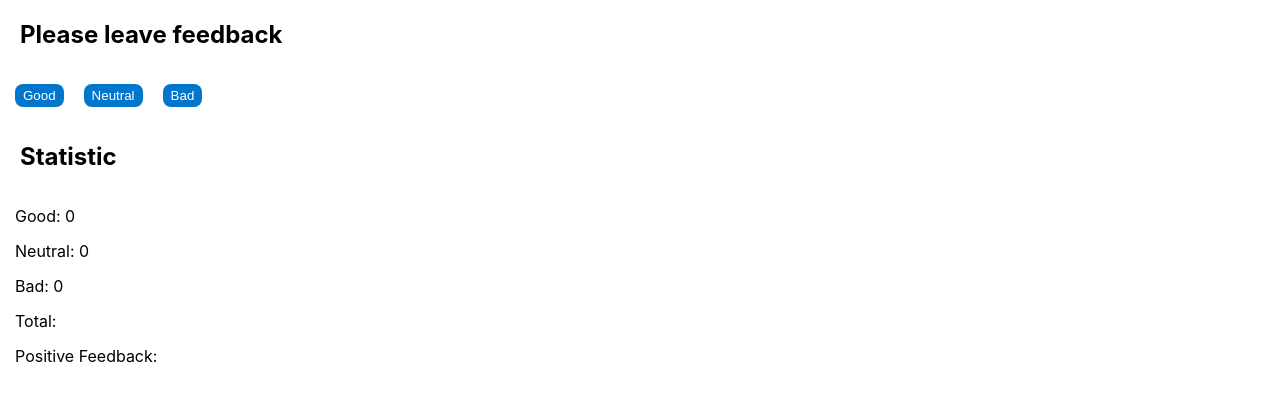
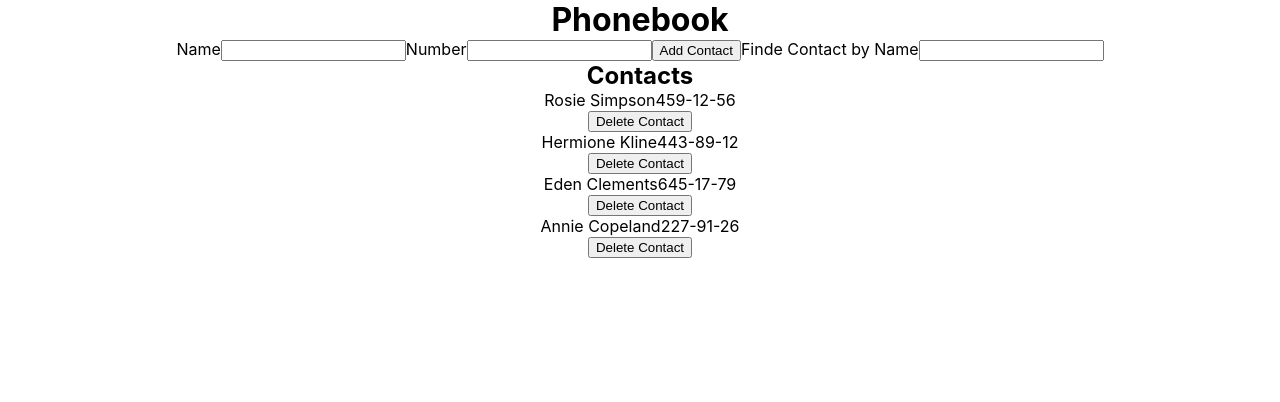
Before and after one commit to Lawyer0901/goit-react-hw-02-phonebook, a React (Create React App) app: page / in a window 1280 px wide. Shown: the top 402 px of the page. Built offline with nearby package versions, Linux system fonts and the light colour scheme.

Commit message:
add, filter

```diff
--- a/package.json
+++ b/package.json
@@ -7,6 +7,7 @@
     "@testing-library/jest-dom": "^5.16.3",
     "@testing-library/react": "^12.1.4",
     "@testing-library/user-event": "^13.5.0",
+    "nanoid": "^4.0.0",
     "react": "^18.1.0",
     "react-dom": "^18.1.0",
     "react-scripts": "5.0.1",
--- a/src/components/App.jsx
+++ b/src/components/App.jsx
@@ -1,46 +1,124 @@
 import React, { Component } from 'react';
-import { Section } from './Section/Section';
-import { FeedbackOptions } from './FeedbackOptions/FeedbackOptions';
-import { Statistics } from './Statistics/Statistics';
+import { nanoid } from 'nanoid';
+import { Button } from './Button/Button';
+import { Container } from './Container/Container';
 
 export class App extends Component {
   state = {
-    good: 0,
-    neutral: 0,
-    bad: 0,
+    contacts: [
+      { id: 'id-1', name: 'Rosie Simpson', number: '459-12-56' },
+      { id: 'id-2', name: 'Hermione Kline', number: '443-89-12' },
+      { id: 'id-3', name: 'Eden Clements', number: '645-17-79' },
+      { id: 'id-4', name: 'Annie Copeland', number: '227-91-26' },
+    ],
+    name: '',
+    number: '',
+    filter: '',
+  };
+  // Добавляем новый контакт в список контактов (нет ресета формы!!)
+  addContact = e => {
+    console.log(e.target.value);
+    e.preventDefault();
+
+    const newUser = {
+      id: nanoid(),
+      name: this.state.name,
+      number: this.state.number,
+    };
+    this.setState(prevSate => ({
+      contacts: [...prevSate.contacts, newUser],
+    }));
   };
 
-  handleClick = e => {
-    const key = e.target.textContent;
-    console.log(key);
-    this.setState(prevState => ({
-      [key]: prevState[key] + 1,
-    }));
+  // Удаляет контакт из списка
+  handleDeleteContact = id => {
+    this.setState(prevState => {
+      return {
+        contacts: prevState.contacts.filter(contact => contact.id !== id),
+      };
+    });
   };
-  // countTotalFeedback()
 
-  // countPositiveFeedbackPercentage()
+  // Добавляет данные в список контактов имя и телефон
+  handleChangeName = e => {
+    const { name, value } = e.target;
+    console.log(value);
+    if (value === null) {
+      return;
+    } else {
+      this.setState({ [name]: value });
+    }
+  };
+
+  // Функция поиска контакта (не работает)
+
+  handleFindeContact = e => {
+    const { value } = e.target;
+    this.setState({ filter: value });
+  };
+  // Рендер всех элементов
 
   render() {
-    const { good, bad, neutral } = this.state;
+    const { name, number, filter } = this.state;
     return (
-      <>
-        <Section title="Please leave feedback">
-          <FeedbackOptions
-            options={Object.keys(this.state)}
-            onLeaveFeedback={this.handleClick}
-          />
-        </Section>
-        <Section title={'Statistic'}>
-          <Statistics
-            good={good}
-            bad={bad}
-            neutral={neutral}
-            total={this.countTotalFeedback}
-            positivePercentage={this.countPositiveFeedbackPercentage}
-          />
-        </Section>
-      </>
+      <Container>
+        <div>
+          <h1>Phonebook</h1>
+          <form action="" onSubmit={this.addContact}>
+            <label htmlFor="">
+              Name
+              <input
+                type="text"
+                name="name"
+                pattern="^[a-zA-Zа-яА-Я]+(([' -][a-zA-Zа-яА-Я ])?[a-zA-Zа-яА-Я]*)*$"
+                title="Name may contain only letters, apostrophe, dash and spaces. For example Adrian, Jacob Mercer, Charles de Batz de Castelmore d'Artagnan"
+                required
+                onChange={this.handleChangeName}
+                value={name}
+              />
+            </label>
+            <label htmlFor="">
+              Number
+              <input
+                type="tel"
+                name="number"
+                value={number}
+                pattern="\+?\d{1,4}?[-.\s]?\(?\d{1,3}?\)?[-.\s]?\d{1,4}[-.\s]?\d{1,4}[-.\s]?\d{1,9}"
+                title="Phone number must be digits and can contain spaces, dashes, parentheses and can start with +"
+                required
+                onChange={this.handleChangeName}
+              />
+            </label>
+
+            <button>Add Contact</button>
+            <label htmlFor="">
+              Finde Contact by Name
+              <input
+                type="text"
+                name="filter"
+                onChange={this.handleFindeContact}
+                value={filter}
+              />
+            </label>
+          </form>
+          <h2>Contacts</h2>
+          <ul>
+            {this.state.contacts.map(contact => (
+              <li key={contact.id}>
+                <p>
+                  {contact.name}
+                  <span>{contact.number}</span>
+                </p>
+                <Button
+                  id={contact.id}
+                  text="Delete Contact"
+                  deleteContact={this.handleDeleteContact}
+                />
+              </li>
+            ))}
+          </ul>
+        </div>
+      </Container>
     );
   }
 }
--- /dev/null
+++ b/src/components/Button/Button.jsx
@@ -0,0 +1,7 @@
+export function Button({ text, deleteContact, id }) {
+  return (
+    <button type="button" onClick={() => deleteContact(id)}>
+      {text}
+    </button>
+  );
+}
--- /dev/null
+++ b/src/components/Container/Container.jsx
@@ -0,0 +1,5 @@
+import { Wrapper } from './Wrapper.styled';
+
+export function Container({ children }) {
+  return <Wrapper>{children}</Wrapper>;
+}
--- /dev/null
+++ b/src/components/Container/Wrapper.styled.jsx
@@ -0,0 +1,5 @@
+import styled from 'styled-components';
+
+export const Wrapper = styled.div`
+  text-align: center;
+`;
--- a/src/components/Statistics/Statistics.jsx
+++ /dev/null
@@ -1,13 +0,0 @@
-import { StatisticsContainer } from './Statistics.styled';
-
-export function Statistics({ good, neutral, bad, total, positivePercentage }) {
-  return (
-    <StatisticsContainer>
-      <p>Good: {good}</p>
-      <p>Neutral: {neutral}</p>
-      <p>Bad: {bad}</p>
-      <p>Total: {total}</p>
-      <p>Positive Feedback: {positivePercentage}</p>
-    </StatisticsContainer>
-  );
-}
--- a/src/components/Statistics/Statistics.styled.jsx
+++ /dev/null
@@ -1,8 +0,0 @@
-import styled from 'styled-components';
-
-export const StatisticsContainer = styled.div`
-  padding: 15px;
-  display: flex;
-  flex-direction: column;
-  gap: 15px;
-`;
```
Also changed, not shown: 1 other file (tests, documents, lock files or other folders).
